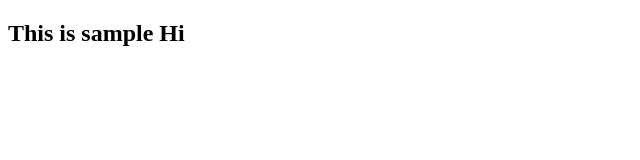
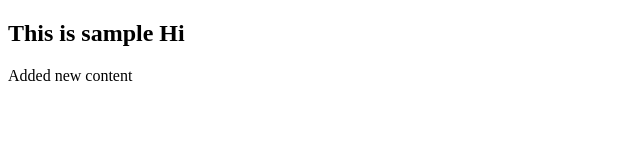
Before and after one commit to Azhar-Mir/Demo-Git-Practice-project, a plain HTML site: page index.html in a window 1280 px wide. Shown: the whole page, without its empty margins (0-640 px from the left). Drawn offline with Linux system fonts and the light colour scheme.

Commit message:
add new content in index file

```diff
--- a/index.html
+++ b/index.html
@@ -7,5 +7,6 @@
 </head>
 <body>
     <H2>This is sample Hi</H2>
+    Added new content
 </body>
 </html>
```
